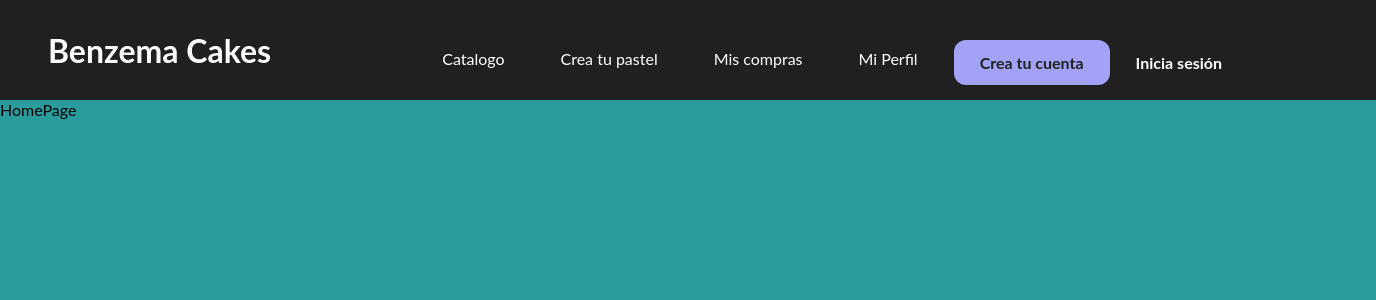
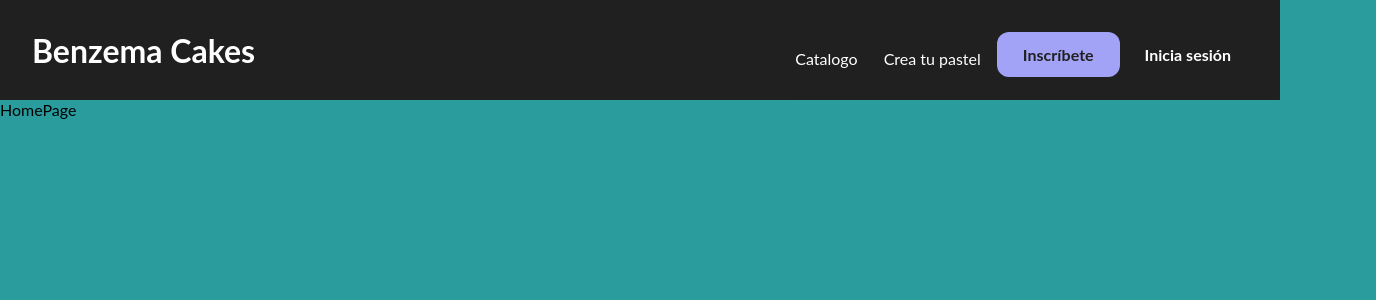
Before and after one commit to nico858/pastelito, a React (Vite) app in the folder client/: page / in a window 1280 px wide. Shown: the top 300 px of the page, 1376 px wide, since content can reach past the window. Built offline with nearby package versions, Linux system fonts and the light colour scheme.

Commit message:
NavBar complete

```diff
--- a/client/package.json
+++ b/client/package.json
@@ -18,6 +18,8 @@
     "js-cookie": "^3.0.5",
     "node-sass": "^9.0.0",
     "react-dom": "^18.2.0",
+    "react-helmet": "^6.1.0",
+    "react-helmet-async": "^1.3.0",
     "react-hook-form": "^7.44.3",
     "react-icons": "^4.4.0",
     "react-router-dom": "^6.12.1",
--- a/client/src/App.jsx
+++ b/client/src/App.jsx
@@ -8,6 +8,7 @@ import HomePage from "./pages/HomePage";
 import CupCakes from "./pages/CupCakes";
 import CustomCupCakes from "./pages/CustomCupCakes";
 import Profile from "./pages/Profile";
+import NavBar from "./components/NavBar";
 
 import ProtectedRoute from "./ProtectedRoute";
 
@@ -15,6 +16,7 @@ function App() {
   return (
     <AuthProvider>
       <BrowserRouter>
+        <NavBar />
         <Routes>
           <Route path="/" element={<HomePage />} />
           <Route path="/login" element={<Login />} />
@@ -23,7 +25,7 @@ function App() {
           <Route path="/catalogo" element={<CupCakes />} />
           <Route path="/customCupCakes" element={<CustomCupCakes />} />
 
-          <Route element={<ProtectedRoute />} >
+          <Route element={<ProtectedRoute />}>
             <Route path="/generateOrder" element={<Order />} />
             <Route path="/profile" element={<Profile />} />
             <Route path="/shoppingCart" element={<h1>carrito de compras</h1>} />
--- a/client/src/components/NavBar.jsx
+++ b/client/src/components/NavBar.jsx
@@ -1,16 +1,21 @@
 import React, { useEffect, useState } from "react";
 import { BiMenuAltRight } from "react-icons/bi";
 import { AiOutlineClose } from "react-icons/ai";
-import { Link, useNavigate } from "react-router-dom";
+import { Link, useLocation } from "react-router-dom";
+import {useAuth} from "../context/AuthContext";
 import "../styles/navBar.scss";
 
 function Navbar() {
-  const navigate = useNavigate();
+  const location = useLocation();
   const [menuOpen, setMenuOpen] = useState(false);
+  const { isAuthenticated, user} = useAuth();
+  console.log(isAuthenticated, user);
+
   const [size, setSize] = useState({
     width: 0,
     height: 0,
   });
+
   useEffect(() => {
     const handleResize = () => {
       setSize({
@@ -30,7 +35,7 @@ function Navbar() {
   }, [size.width, menuOpen]);
 
   const menuToggleHandler = () => {
-    setMenuOpen((p) => !p);
+    setMenuOpen((prevState) => !prevState);
   };
 
   return (
@@ -39,27 +44,22 @@ function Navbar() {
         <Link to="/" className="header__content__logo">
           Benzema Cakes
         </Link>
+        {(location.pathname !== "/login" && location.pathname !== "/register") && (
+          <>
             <nav
-          className={`${"header__content__nav"}
-          ${menuOpen && size.width < 768 ? `${"isMenu"}` : ""}
+              className={`header__content__nav ${
+                menuOpen && size.width < 768 ? "isMenu" : ""
               }`}
             >
               <ul>
                 <li>
-                <Link to="/">Catalogo</Link>
+                  <Link to="/catalogo">Catalogo</Link>
                 </li>
                 <li>
-              <Link to="/profile">Crea tu pastel</Link>
+                  <Link to="/customCupCakes">Crea tu pastel</Link>
                 </li>
-            <li>
-              <Link to="/Works">Mis compras</Link>
-            </li>
-            <li>
-              <Link to="/help">Mi Perfil</Link>
-            </li>
-
                 <Link to="/register">
-              <button className="btn">Crea tu cuenta</button>
+                  <button className="btn">Inscríbete</button>
                 </Link>
                 <Link to="/login">
                   <button className="btn btn__login">Inicia sesión</button>
@@ -73,6 +73,8 @@ function Navbar() {
                 <AiOutlineClose onClick={menuToggleHandler} />
               )}
             </div>
+          </>
+        )}
       </div>
     </header>
   );
--- a/client/src/context/AuthContext.jsx
+++ b/client/src/context/AuthContext.jsx
@@ -1,7 +1,6 @@
 import { createContext, useState, useContext, useEffect } from "react";
 import { registerRequest, loginRequest } from "../api/auth";
 import Cookies from "js-cookie";
-import { Navigate } from "react-router-dom";
 
 export const AuthContext = createContext();
 
@@ -79,12 +78,13 @@ export const AuthProvider = ({ children }) => {
     function checkLogin() {
       const cookie = Cookies.get("userData");
 
-      if (cookie == "Unauthorized" || cookie == undefined || cookie == null) {
+      if (cookie == "Unauthorized" || cookie == "undefined" || cookie == "null") {
         setIsAuthenticated(false);
         setLoading(false);
         return setUser(null);
       }
       setIsAuthenticated(true);
+      setUser(cookie);
       setLoading(false);
     }
     checkLogin();
--- a/client/src/pages/HomePage.jsx
+++ b/client/src/pages/HomePage.jsx
@@ -1,10 +1,13 @@
-import NavBar from "../components/NavBar"
+import "../styles/homePage.css";
+import { Helmet, HelmetProvider } from "react-helmet-async";
 
 export default function HomePage() {
   return (
-    <div>
-      <NavBar />
-      HomePage
-      </div>
-  )
+    <HelmetProvider>
+      <Helmet>
+        <style>{`body { background-color: #2a9c9d; }`}</style>
+      </Helmet>
+      <div className="containerHome">HomePage</div>
+    </HelmetProvider>
+  );
 }
--- a/client/src/pages/Login.jsx
+++ b/client/src/pages/Login.jsx
@@ -3,13 +3,16 @@ import { useForm } from "react-hook-form";
 import { FontAwesomeIcon } from "@fortawesome/react-fontawesome";
 import { faEye, faEyeSlash } from "@fortawesome/free-solid-svg-icons";
 import { useState } from "react";
-import { Link } from "react-router-dom";
+import { Link, useNavigate} from "react-router-dom";
 import { useAuth } from "../context/AuthContext";
+import { useEffect } from "react";
 
 export default function Register() {
   const { register, handleSubmit } = useForm();
   const [showPassword, setShowPassword] = useState(false);
-  const { signIn, errors: signInErrors } = useAuth();
+  const { signIn, errors: signInErrors, isAuthenticated } = useAuth();
+
+  const navigate = useNavigate();
 
   const onSubmit = handleSubmit((data) => {
     signIn(data);
@@ -23,6 +26,13 @@ export default function Register() {
   const handleButton = () => {
     window.location.href = "http://localhost:3000/api/v1/auth/login/google";
   };
+
+  useEffect(() => {
+    if(isAuthenticated) {
+      console.log("isAuthenticated", isAuthenticated);
+      navigate("/");
+    }
+  }, [isAuthenticated]);
 
   return (
     <div>
--- a/client/src/pages/Register.jsx
+++ b/client/src/pages/Register.jsx
@@ -29,7 +29,7 @@ export default function Register() {
   };
 
   return (
-    <div className="con">
+    <div className="container">
       <div className="login-box">
         <h2>Regístrate</h2>
         <p>
--- /dev/null
+++ b/client/src/styles/homePage.css
@@ -0,0 +1,7 @@
+.containerHome {
+    font-family: Lato, sans-serif;
+    margin: 0;
+    padding: 0;
+    height: 100vh;
+    width: 100%;
+  }
--- a/client/src/styles/navBar.scss
+++ b/client/src/styles/navBar.scss
@@ -13,7 +13,7 @@
   height: 100px;
 
   @include breakpoint(md) {
-    padding: 0 3rem;
+    padding: 0 0rem;
   }
 
   transition: 0.3s ease all;
@@ -35,6 +35,7 @@
       font-weight: bold;
       text-decoration: none;
       color: #fff;
+      margin-left: 2rem;
     }
 
     &__nav {
@@ -75,7 +76,7 @@
           flex-direction: row;
           align-items: center;
           margin-bottom: 0;
-          margin-right: calc(0.5rem * 10);
+          margin-right: calc(0.5rem + 16px);
         }
 
         li {
@@ -89,9 +90,12 @@
           }
 
           a {
+            display: flex;
+            align-items: center;
+            margin-left: 10px;
+            justify-content: center;
             text-decoration: none;
             color: inherit;
-            padding: 0.75rem 1.25rem;
             border-radius: 12px;
             transition: 0.3s ease all;
 
@@ -118,6 +122,7 @@
         border: 1px solid transparent;
         transition: 0.3s ease all;
         margin-top: 0.5rem;
+        margin-bottom: 1rem;
 
         &:hover {
           border-color: rgb(162, 162, 246);
@@ -137,6 +142,14 @@
         &__login {
           background-color: rgb(32, 32, 32);
           color: #fff;
+          border: none;
+          &:hover {
+            background-color: rgba(rgb(32, 32, 32), 0.1);
+            color: #fff;
+            background-clip: text;
+            -webkit-background-clip: text; /* Para compatibilidad con navegadores basados en WebKit */
+            color:  rgb(162, 162, 246);
+          }
         }
       }
 
--- a/client/src/styles/register.css
+++ b/client/src/styles/register.css
@@ -1,10 +1,11 @@
 h1 {
   color: #fff;
 }
-.con{
-  overflow: auto;
-  height: 100vh;
+
+.container {
+  overflow-x: hidden;
 }
+
 .fontStyle {
   color: #f36273;
   font-size: medium;
```
Also changed, not shown: 1 other file (tests, documents, lock files or other folders). Lines whose indentation alone changed are shown as unchanged.
